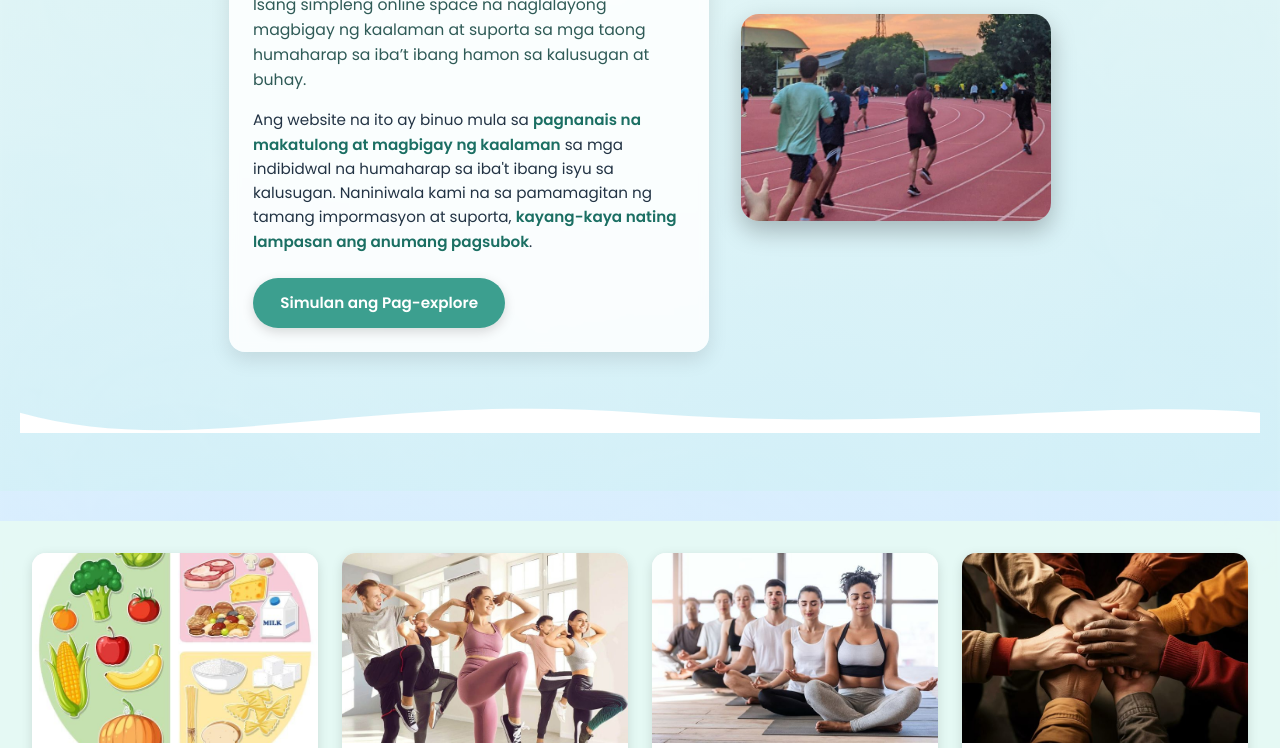
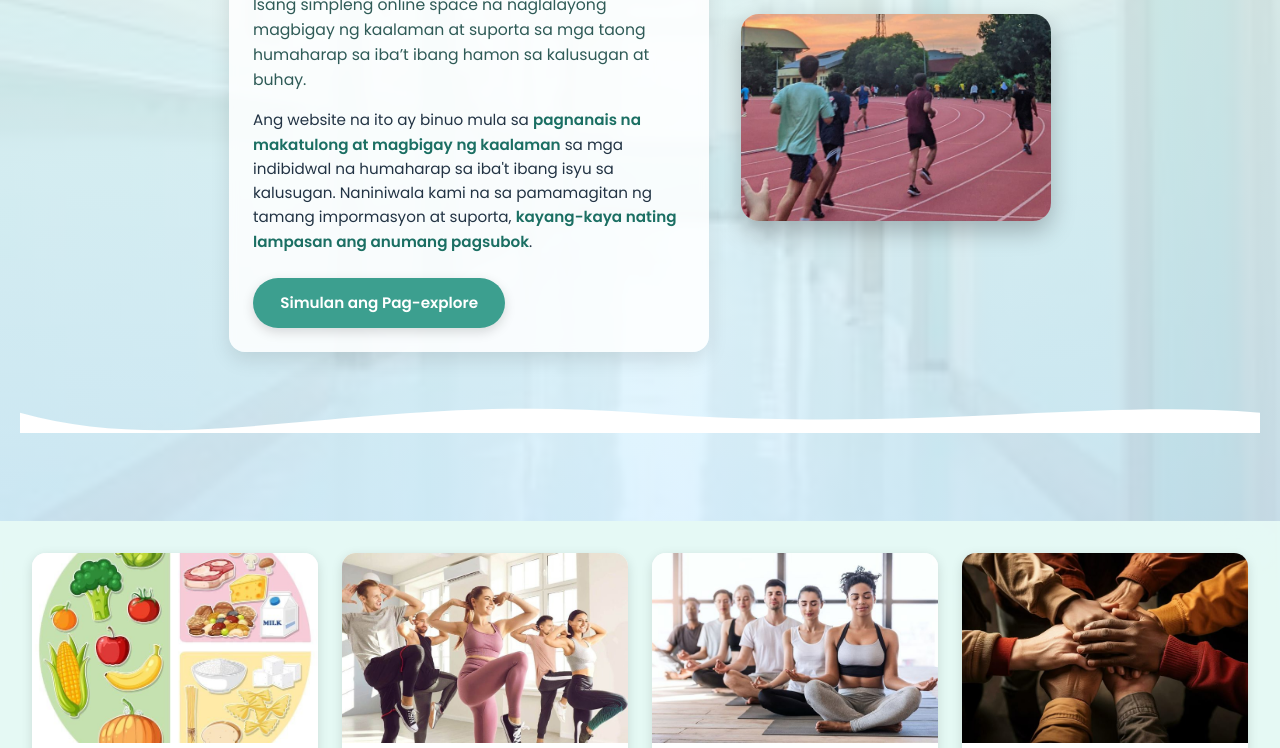
Before and after one commit to Aj-cyber19/Lovelace, a plain HTML site: page index.html in a window 1280 px wide. Shown: the part 309-1057 px from the top of the page. Drawn offline with Linux system fonts and the light colour scheme; files whose address does not match are found by name.

Commit message:
Update style.css

```diff
--- a/style.css
+++ b/style.css
@@ -74,7 +74,7 @@ nav a:hover {
   padding: 80px 20px;
   color: #234;
   background: linear-gradient(rgba(230,250,245,0.8), rgba(215,240,255,0.8)),
-              url("images/bg-hero-health.jpg") center/cover no-repeat;
+              url("bg-hero-health.jpg") center/cover no-repeat;
   background-attachment: fixed;
 }
 
```
